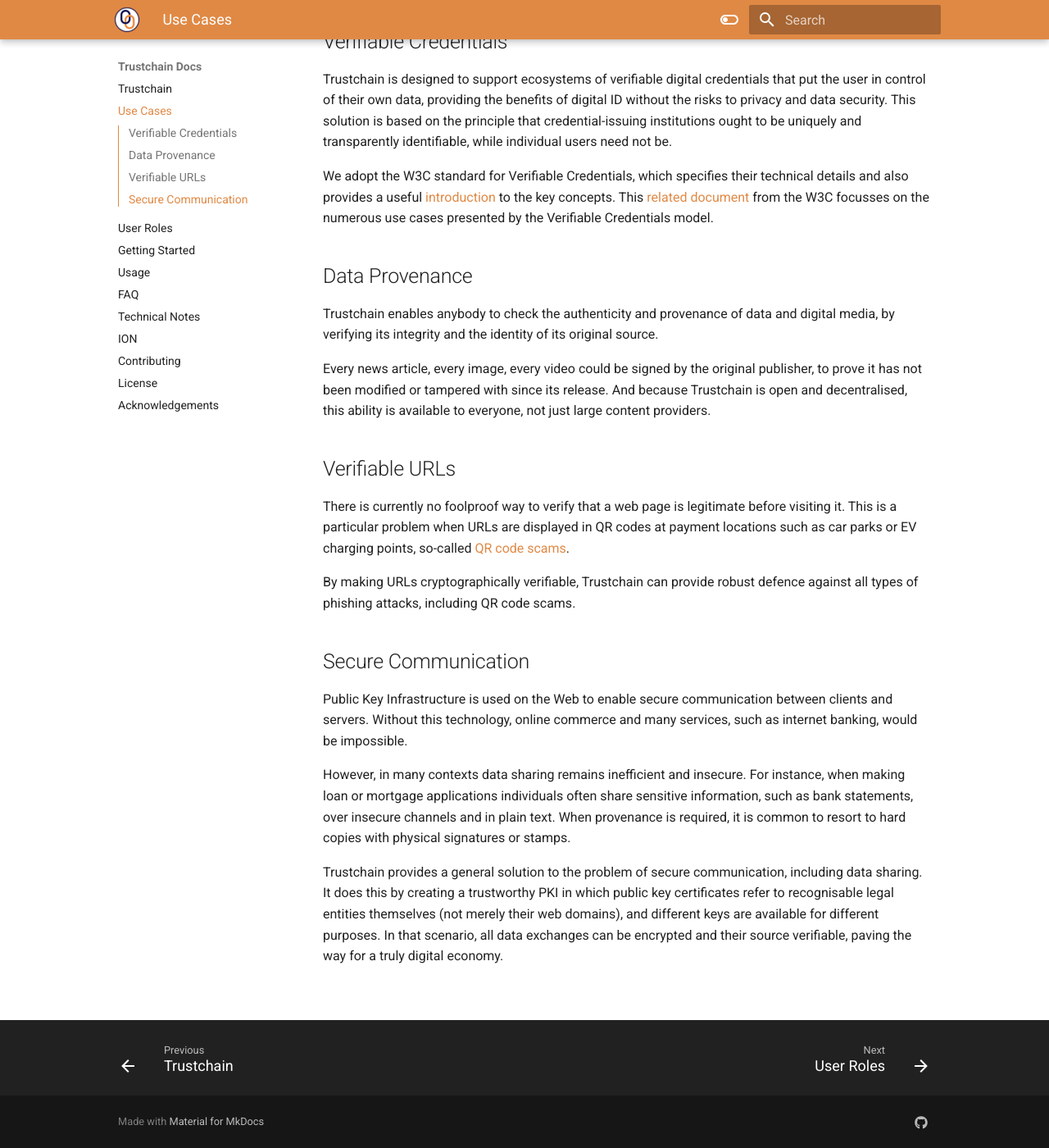
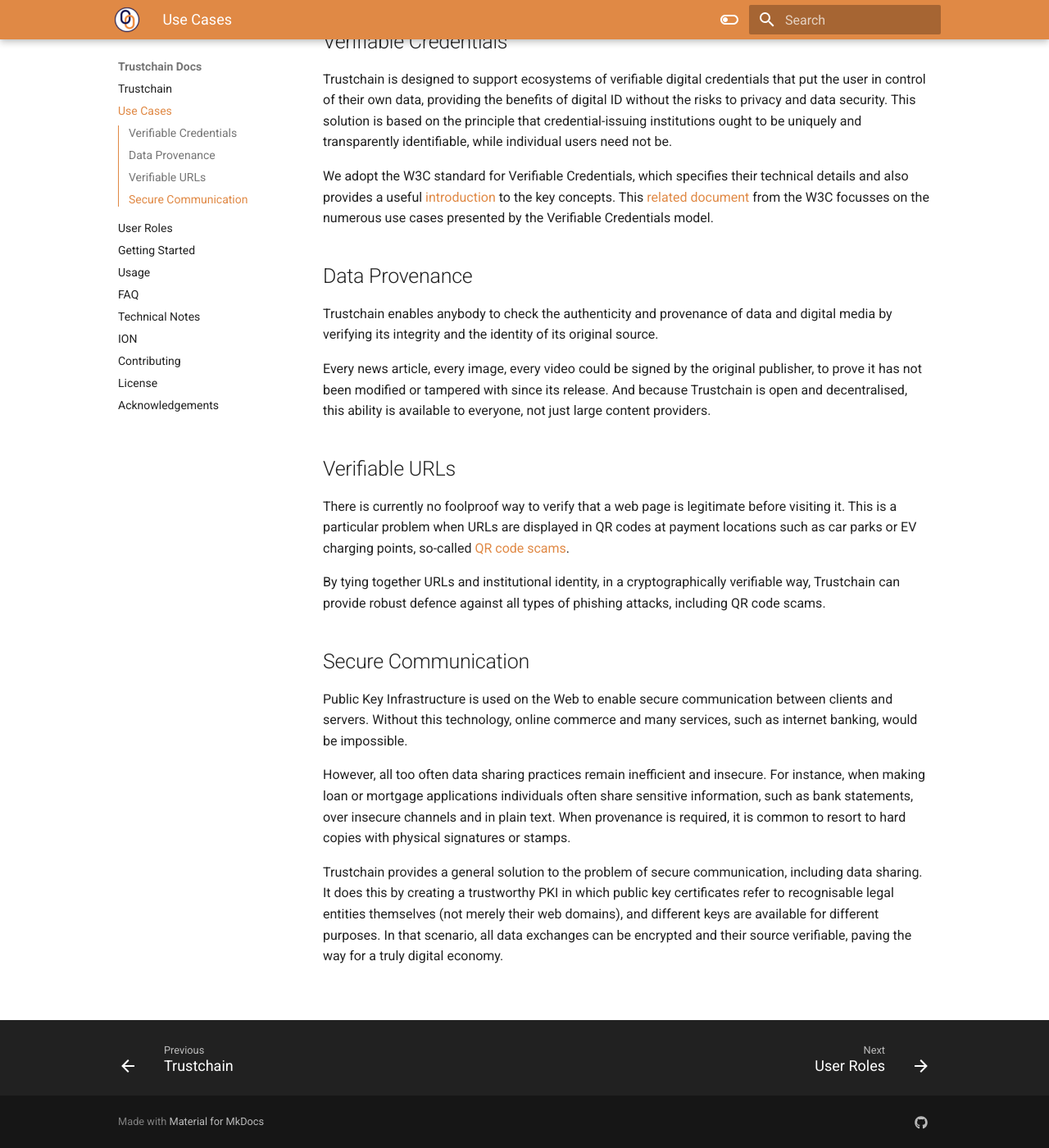
Before and after one commit to alan-turing-institute/trustchain, an MkDocs documentation site: the page built from docs/use-cases.md, in a window 1280 px wide and 1400 px high, scrolled down 331 px. Shown: the whole window at 82% size. Built offline with MkDocs 1.6.1 and Material for MkDocs 9.7.7, drawn with Linux system fonts in a browser that asks for light colours; nearby versions of some CDN libraries; library files that are not in the unit come from our copies.

Commit message:
Improve wording of use cases

```diff
--- a/docs/use-cases.md
+++ b/docs/use-cases.md
@@ -12,7 +12,7 @@
 
 ## Data Provenance
 
-Trustchain enables anybody to check the authenticity and provenance of data and digital media, by verifying its integrity and the identity of its original source.
+Trustchain enables anybody to check the authenticity and provenance of data and digital media by verifying its integrity and the identity of its original source.
 
 Every news article, every image, every video could be signed by the original publisher, to prove it has not been modified or tampered with since its release. And because Trustchain is open and decentralised, this ability is available to everyone, not just large content providers.
 
@@ -20,13 +20,13 @@
 
 There is currently no foolproof way to verify that a web page is legitimate before visiting it. This is a particular problem when URLs are displayed in QR codes at payment locations such as car parks or EV charging points, so-called [QR code scams](https://www.bbc.co.uk/programmes/articles/2ds8k78dDqJbrLz6SnbqBw0/qr-code-scams).
 
-By making URLs cryptographically verifiable, Trustchain can provide robust defence against all types of phishing attacks, including QR code scams.
+By tying together URLs and institutional identity, in a cryptographically verifiable way, Trustchain can provide robust defence against all types of phishing attacks, including QR code scams.
 
 ## Secure Communication
 
 Public Key Infrastructure is used on the Web to enable secure communication between clients and servers. Without this technology, online commerce and many services, such as internet banking, would be impossible.
 
-However, in many contexts data sharing remains inefficient and insecure. For instance, when making loan or mortgage applications individuals often share sensitive information, such as bank statements, over insecure channels and in plain text. When provenance is required, it is common to resort to hard copies with physical signatures or stamps.
+However, all too often data sharing practices remain inefficient and insecure. For instance, when making loan or mortgage applications individuals often share sensitive information, such as bank statements, over insecure channels and in plain text. When provenance is required, it is common to resort to hard copies with physical signatures or stamps.
 
 Trustchain provides a general solution to the problem of secure communication, including data sharing. It does this by creating a trustworthy PKI in which public key certificates refer to recognisable legal entities themselves (not merely their web domains), and different keys are available for different purposes. In that scenario, all data exchanges can be encrypted and their source verifiable, paving the way for a truly digital economy.
 
```
